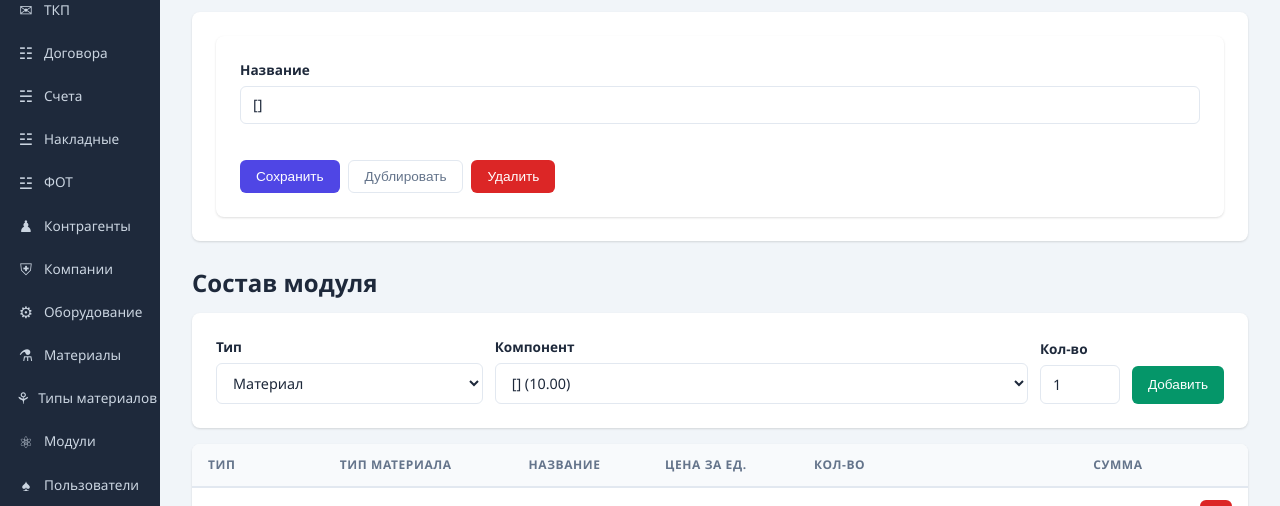
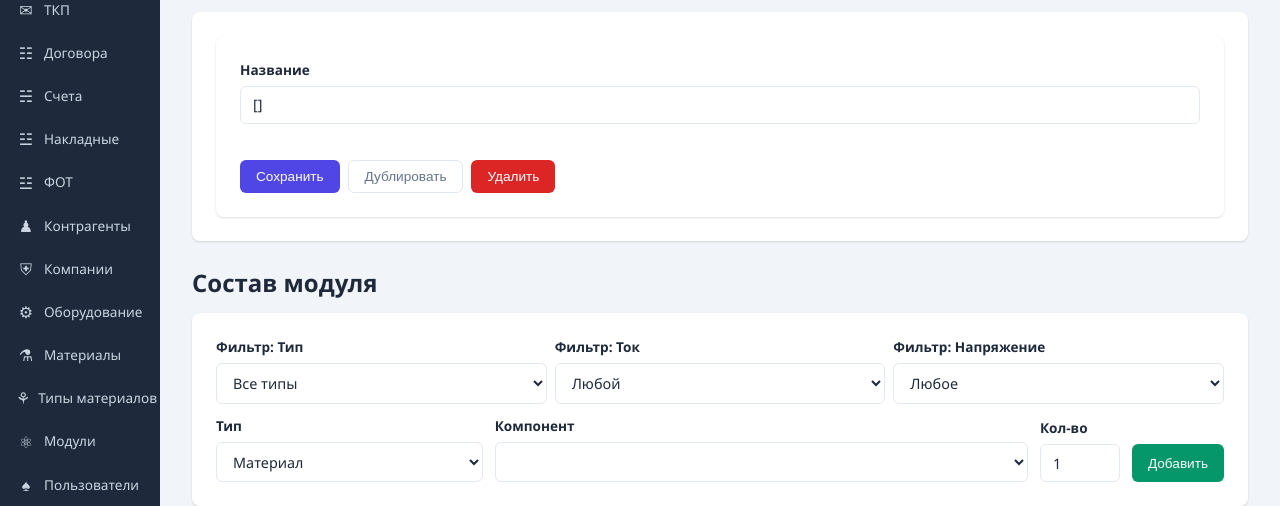
Before and after one commit to TorchinAE/FastAPIRegister, a FastAPI app: template templates/modules/detail.html in a window 1280 px wide. Shown: the part 88-594 px from the top of the page. Run offline with FastAPI, Linux system fonts and the light colour scheme; the template is opened without the code that fills it: most values are stand-ins (such as "Sample title", 1, 10 or a date in 2020); lists and menus that the app fills with data are empty; parts of the project's set-up code (start-up, migrations or seed data) failed here and were passed over.

Commit message:
feat: module detail — filter materials by type, tok, voltage

```diff
--- a/scr/Routers/pages.py
+++ b/scr/Routers/pages.py
@@ -1456,7 +1456,18 @@ async def modules_detail_page(
     bom_total = sum(bi["price"] * bi["quantity"] for bi in bom_items)
 
     materials_json = json.dumps(
-        [{"id": m.id, "name": m.name, "price": float(m.price)} for m in materials], ensure_ascii=False
+        [
+            {
+                "id": m.id,
+                "name": m.name,
+                "price": float(m.price),
+                "type": m.type.name if m.type else "",
+                "nom_tok": m.nom_tok,
+                "voltage": m.voltage or "",
+            }
+            for m in materials
+        ],
+        ensure_ascii=False,
     )
     modules_json = json.dumps([{"id": m.id, "name": m.name} for m in other_modules], ensure_ascii=False)
 
--- a/templates/modules/detail.html
+++ b/templates/modules/detail.html
@@ -32,6 +32,26 @@
 <h2 style="margin:1.5rem 0 0.75rem;">Состав модуля</h2>
 
 <div class="card" style="margin-bottom:1rem;">
+    <div style="display:flex;gap:0.5rem;align-items:flex-end;flex-wrap:wrap;margin-bottom:0.75rem;">
+        <div class="form-group" style="flex:1;min-width:120px;margin-bottom:0;">
+            <label>Фильтр: Тип</label>
+            <select id="filterType" style="width:100%;" onchange="updateItemSelect()">
+                <option value="">Все типы</option>
+            </select>
+        </div>
+        <div class="form-group" style="flex:1;min-width:100px;margin-bottom:0;">
+            <label>Фильтр: Ток</label>
+            <select id="filterTok" style="width:100%;" onchange="updateItemSelect()">
+                <option value="">Любой</option>
+            </select>
+        </div>
+        <div class="form-group" style="flex:1;min-width:100px;margin-bottom:0;">
+            <label>Фильтр: Напряжение</label>
+            <select id="filterVoltage" style="width:100%;" onchange="updateItemSelect()">
+                <option value="">Любое</option>
+            </select>
+        </div>
+    </div>
     <div style="display:flex;gap:0.75rem;align-items:flex-end;flex-wrap:wrap;">
         <div class="form-group" style="flex:1;min-width:150px;margin-bottom:0;">
             <label>Тип</label>
@@ -43,9 +63,6 @@
         <div class="form-group" style="flex:2;min-width:200px;margin-bottom:0;">
             <label>Компонент</label>
             <select id="itemId" style="width:100%;">
-                {% for mat in materials %}
-                <option value="{{ mat.id }}">{{ mat.name }} ({{ mat.price|money }})</option>
-                {% endfor %}
             </select>
         </div>
         <div class="form-group" style="width:80px;margin-bottom:0;">
@@ -124,25 +141,55 @@
 const materialsData = {{ materials_json | safe }};
 const modulesData = {{ modules_json | safe }};
 
+// Populate filter dropdowns from materialsData
+(function() {
+    const types = [...new Set(materialsData.map(m => m.type).filter(Boolean))].sort();
+    const toks = [...new Set(materialsData.map(m => m.nom_tok).filter(t => t > 0))].sort((a, b) => a - b);
+    const voltages = [...new Set(materialsData.map(m => m.voltage).filter(Boolean))].sort();
+
+    const filterType = document.getElementById('filterType');
+    types.forEach(t => { const o = document.createElement('option'); o.value = t; o.textContent = t; filterType.appendChild(o); });
+
+    const filterTok = document.getElementById('filterTok');
+    toks.forEach(t => { const o = document.createElement('option'); o.value = t; o.textContent = t; filterTok.appendChild(o); });
+
+    const filterVoltage = document.getElementById('filterVoltage');
+    voltages.forEach(v => { const o = document.createElement('option'); o.value = v; o.textContent = v; filterVoltage.appendChild(o); });
+
+    updateItemSelect();
+})();
+
 function updateItemSelect() {
     const type = document.getElementById('itemType').value;
     const sel = document.getElementById('itemId');
     sel.innerHTML = '';
-    if (type === 'material') {
-        materialsData.forEach(m => {
-            const opt = document.createElement('option');
-            opt.value = m.id;
-            opt.textContent = m.name + ' (' + Number(m.price).toFixed(2) + ')';
-            sel.appendChild(opt);
-        });
-    } else {
+
+    if (type === 'module') {
         modulesData.forEach(m => {
             const opt = document.createElement('option');
             opt.value = m.id;
             opt.textContent = m.name;
             sel.appendChild(opt);
         });
+        return;
     }
+
+    // Filter materials
+    const fType = document.getElementById('filterType').value;
+    const fTok = document.getElementById('filterTok').value;
+    const fVoltage = document.getElementById('filterVoltage').value;
+
+    let filtered = materialsData;
+    if (fType) filtered = filtered.filter(m => m.type === fType);
+    if (fTok) filtered = filtered.filter(m => String(m.nom_tok) === fTok);
+    if (fVoltage) filtered = filtered.filter(m => m.voltage === fVoltage);
+
+    filtered.forEach(m => {
+        const opt = document.createElement('option');
+        opt.value = m.id;
+        opt.textContent = m.name + ' (' + Number(m.price).toFixed(2) + ')';
+        sel.appendChild(opt);
+    });
 }
 
 async function addItem() {
```
